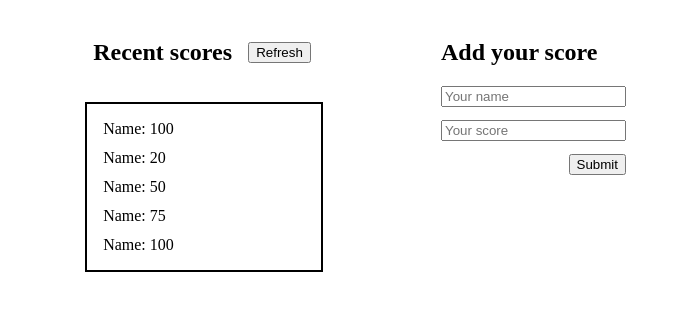
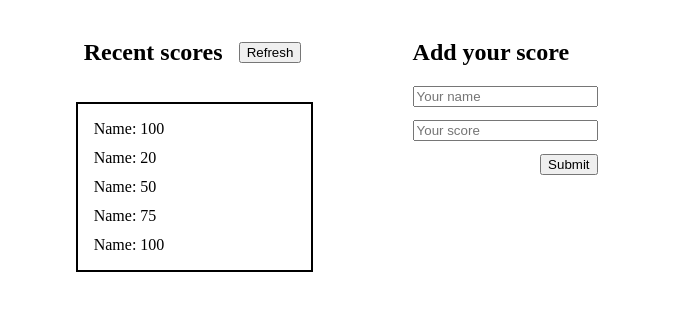
Before and after one commit to StevenWafeek/Leaderboard, a website built with webpack: page src/index.html in a window 1280 px wide. Shown: the part 61-372 px from the top of the page, without its empty margins (0-681 px from the left). Built offline with nearby package versions, Linux system fonts and the light colour scheme.

Commit message:
Fix linters

```diff
--- a/src/style.css
+++ b/src/style.css
@@ -1,7 +1,7 @@
 
 .main {
   display: flex;
-  width: 55%;
+  width: 52%;
   justify-content: space-around;
 }
 
@@ -18,7 +18,8 @@
   align-items: flex-end;
   gap: 13px;
 }
-.score-container{
+
+.score-container {
   border: 2px solid;
   width: 100%;
   list-style: none;
```
